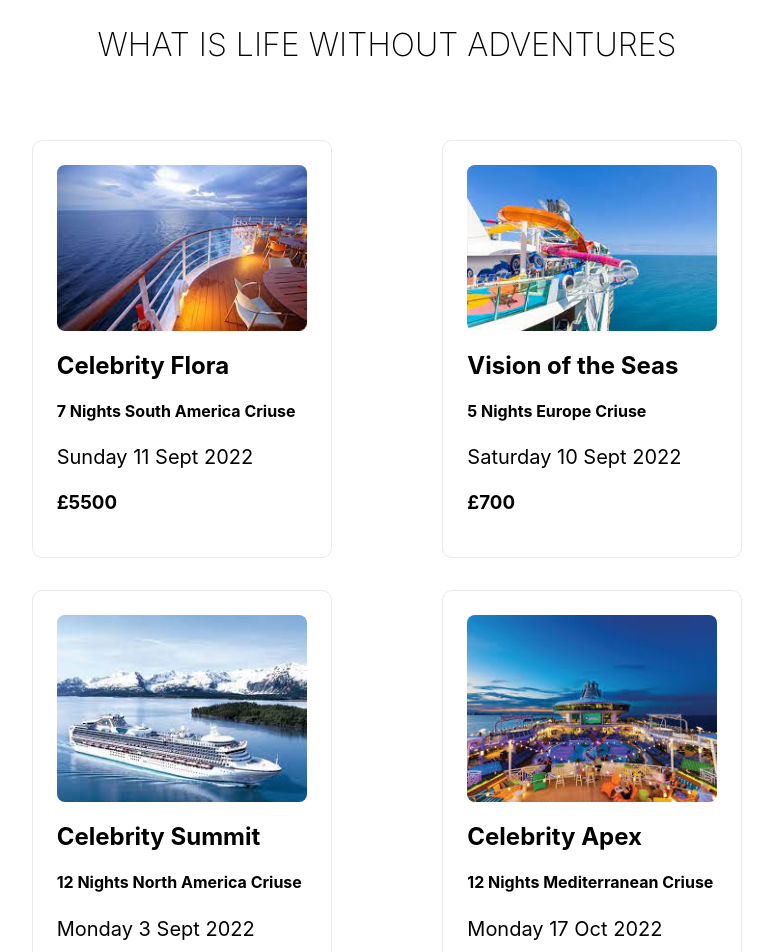
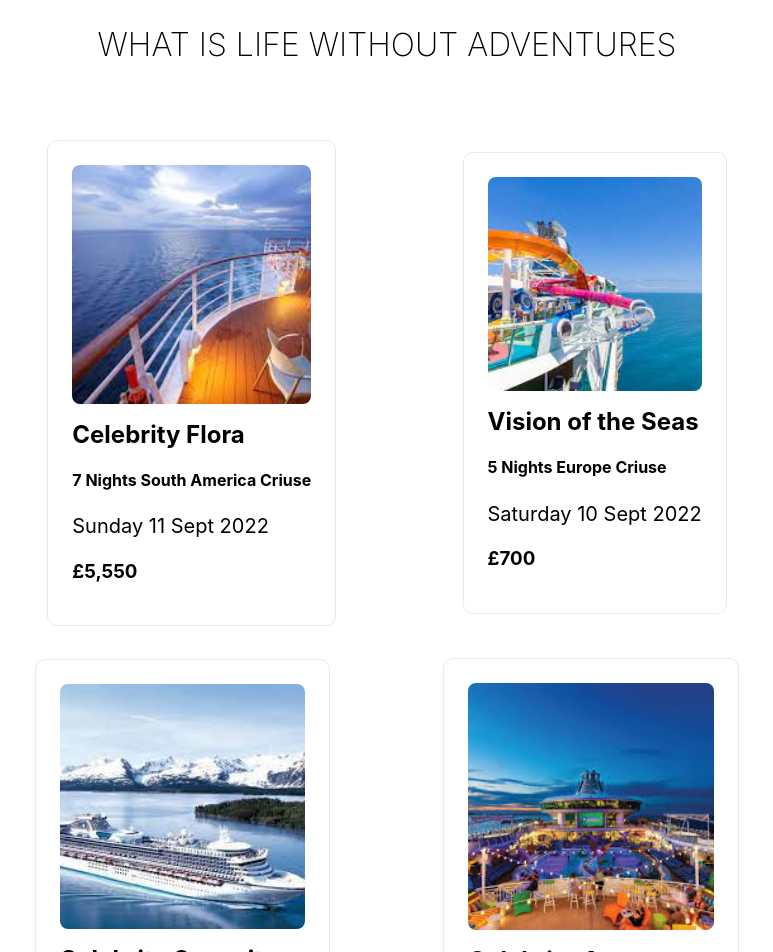
Before and after one commit to Deni-ux/cruise_next, a Next.js app: page / in a window 1280 px wide. Shown: the part 720-1672 px from the top of the page, without its empty margins (253-1026 px from the left). Built offline with nearby package versions, Linux system fonts and the light colour scheme.

Commit message:
getStaticProps to display data

```diff
--- a/components/About.jsx
+++ b/components/About.jsx
@@ -1,15 +1,13 @@
 import React, {useState, useEffect} from 'react';
 import Image from 'next/image';
 import styles from '../styles/About.module.css';
-import cru1 from '../public/img/cru1.jpg'
-import cru2 from '../public/img/cru2.jpg'
-import cru3 from '../public/img/cru3.jpg'
-import cru4 from '../public/img/cru4.jpg'
 
 
 
 
-const About = () => {
+
+const About = ({ cruises }) => {
+  console.log(cruises);
   //how to fetch data from API
   //TO DISPLAY DATA FROM A CALLBACK PROMISE NEED TO PUT IT IN A STATE
 
@@ -66,15 +64,18 @@
       <h1>What is life without Adventures</h1>
 
       <div className={styles.grid}>
+        {cruises.map((cruise) =>(
 
-              <div className={styles.card}>
-                  <Image src={cru1} alt="cruise" className={styles.img} />
-                  <h2>Celebrity Flora</h2>
-                  <h4>7 Nights South America Criuse</h4>
-                  <p>Sunday 11 Sept 2022</p>
-                  <h3>£5500</h3>
+           <div key={cruise.id} className={styles.card}>
+                  <Image src={`/img/${cruise.image}`} alt="cruise" className={styles.img} width="100%" height="100%" layout='responsive' objectFit='cover' />
+             <h2>{cruise.name}</h2>
+             <h4>{cruise.route}</h4>
+             <p>{cruise.day} {cruise.date}</p>
+             <h3>{cruise.price}</h3>
           </div>
+  ))}
 
+{/*
               <div className={styles.card}>
                   <Image src={cru2} alt="cruise" className={styles.img} />
                   <h2>Vision of the Seas</h2>
@@ -101,8 +102,8 @@
                   <h4>12 Nights Mediterranean Criuse</h4>
             <p>Monday 17 Oct 2022</p>
                   <h3>£975</h3>
-          </div>
-      </div>
+          </div> */}
+        </div>
       <button className={styles.btn}>DOWNLOAD OUR APP</button>
     </div>
   )
@@ -110,14 +111,14 @@
 
 export default About;
 
-export async function getServerSideProps() {
-  // Fetch data from external API
-  const res = await fetch(`url`);
-  const data = await res.json();
- // Pass data to the page via props
-  return {
-    props:{data}
-  }
+// export async function getServerSideProps() {
+//   // Fetch data from external API
+//   const res = await fetch(`url`);
+//   const data = await res.json();
+//  // Pass data to the page via props
+//   return {
+//     props:{data}
+//   }
 
-  //render data at function About({data});
-}
+//   //render data at function About({data});
+// }
--- /dev/null
+++ b/data.js
@@ -0,0 +1,38 @@
+export const data = [
+  {
+    id: 1,
+    name: "Celebrity Flora",
+    route: "7 Nights South America Criuse",
+    day: "Sunday",
+    date: "11 Sept 2022",
+    price: "£5,550",
+    image: "cru1.jpg",
+  },
+  {
+    id: 2,
+    name: "Vision of the Seas",
+    route: "5 Nights Europe Criuse",
+    day: "Saturday",
+    date: "10 Sept 2022",
+    price: "£700",
+    image: "cru2.jpg",
+  },
+  {
+    id: 3,
+    name: "Celebrity Summit",
+    route: "12 Nights North America Criuse",
+    day: "Monday",
+    date: "3 Sept 2022",
+    price: "£640",
+    image: "cru3.jpg",
+  },
+  {
+    id: 4,
+    name: "Celebrity Apex",
+    route: "12 Nights Mediterranean Criuse",
+    day: "Monday",
+    date: "17 Oct 2022",
+    price: "£975",
+    image: "cru4.jpg",
+  },
+];
--- a/pages/index.js
+++ b/pages/index.js
@@ -1,10 +1,12 @@
-import Head from 'next/head'
-import Image from 'next/image'
-import styles from '../styles/Home.module.css'
-import { Hero, About, AboutAPI } from '../components';
+import Head from "next/head";
+import Image from "next/image";
+import styles from "../styles/Home.module.css";
+import { Hero, About } from "../components";
+import { data } from "../data";
 
+export default function Home({ cruises }) {
+  console.log(cruises);
 
-export default function Home() {
   return (
     <div className={styles.container}>
       <Head>
@@ -18,7 +20,16 @@
         <link rel="icon" href="/favicon.ico" />
       </Head>
       <Hero />
-      <About />
+      <About cruises={cruises} />
     </div>
   );
 }
+
+export const getStaticProps = async () => {
+  const cruises = data;
+  return {
+    props: {
+      cruises,
+    },
+  };
+};
```
Also changed, not shown: public/data.json (deleted, +0 -37 lines).
